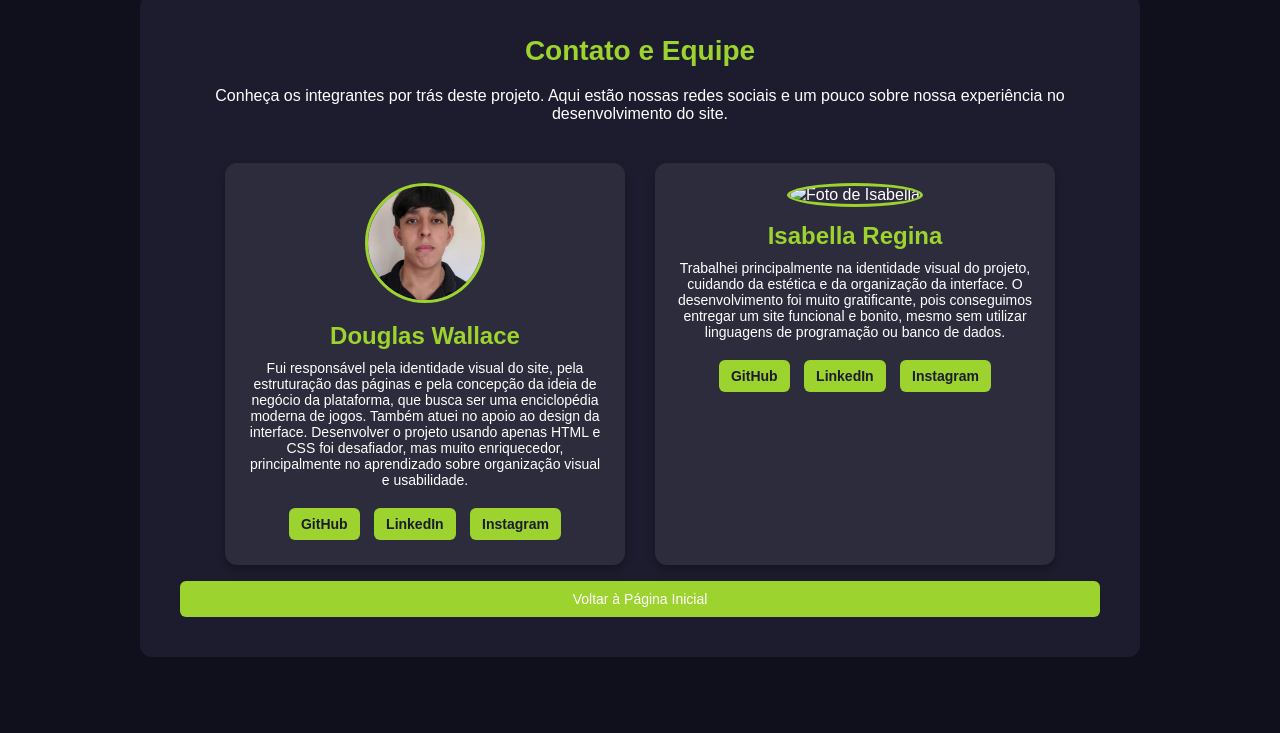
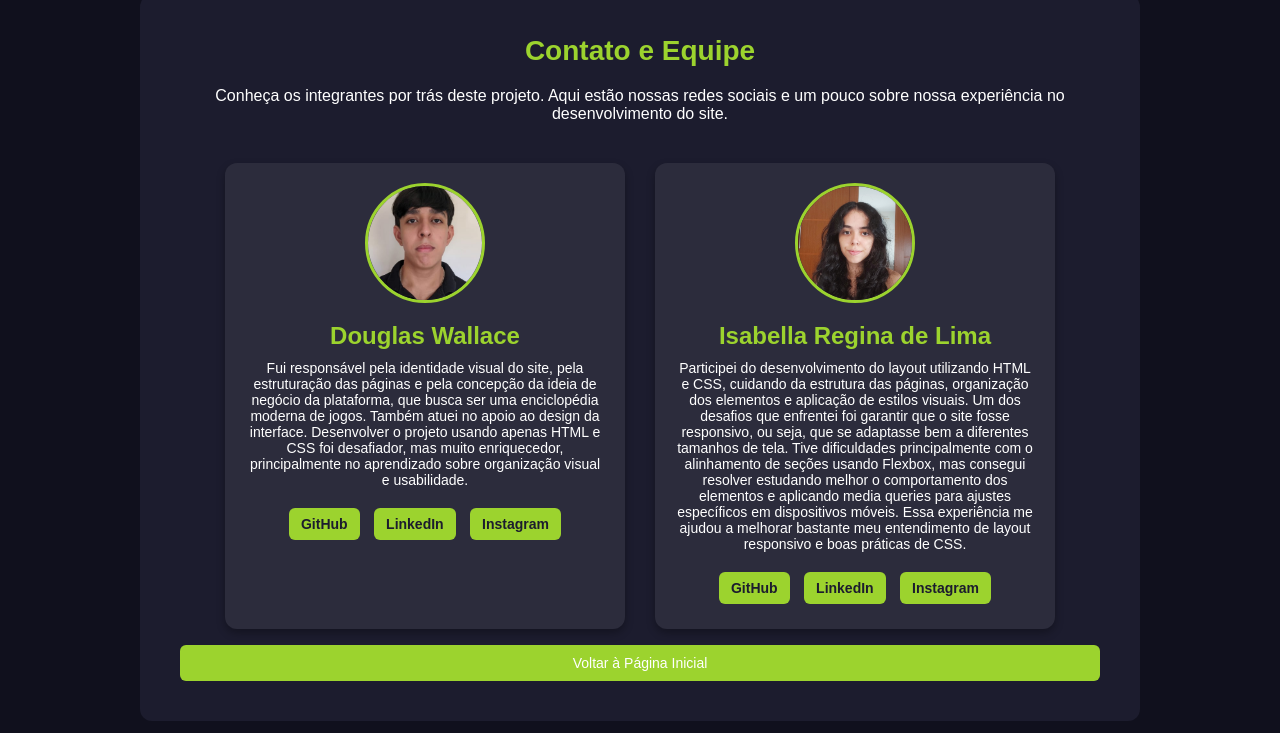
Before and after one commit to IsabellaLimaa/GameLet-Interfaces, a plain HTML site: page html/contato.html in a window 1280 px wide. Shown: the part 67-800 px from the top of the page. Drawn offline with Linux system fonts and the light colour scheme.

Commit message:
adicionei a foto de contato e a descrição

```diff
--- a/html/contato.html
+++ b/html/contato.html
@@ -62,15 +62,16 @@
 
                 <!-- Isabella -->
                 <div class="card-integrante">
-                    <img src="/imagens/isabella.jpg" alt="Foto de Isabella" class="foto-integrante">
-                    <h2>Isabella Regina</h2>
-                    <p>Trabalhei principalmente na identidade visual do projeto, cuidando da estética e da organização
-                        da interface. O desenvolvimento foi muito gratificante, pois conseguimos entregar um site
-                        funcional e bonito, mesmo sem utilizar linguagens de programação ou banco de dados.</p>
+                    <img src="../imagens/Isabella.jpg" alt="Foto de Isabella" class="foto-integrante">
+                    <h2>Isabella Regina de Lima</h2>
+                    <p>Participei do desenvolvimento do layout utilizando HTML e CSS, cuidando da estrutura das páginas, organização dos elementos
+                    e aplicação de estilos visuais. Um dos desafios que enfrentei foi garantir que o site fosse responsivo, ou seja, que se adaptasse bem a diferentes
+                    tamanhos de tela. Tive dificuldades principalmente com o alinhamento de seções usando Flexbox, mas consegui resolver estudando melhor o comportamento
+                    dos elementos e aplicando media queries para ajustes específicos em dispositivos móveis. Essa experiência me ajudou a melhorar bastante meu entendimento de layout responsivo e boas práticas de CSS.</p>
                     <div class="redes-sociais">
-                        <a href="https://github.com/usuariodaisabella" target="_blank">GitHub</a>
-                        <a href="https://www.linkedin.com/in/usuariodaisabella" target="_blank">LinkedIn</a>
-                        <a href="https://www.instagram.com/usuariodaisabella" target="_blank">Instagram</a>
+                        <a href="https://github.com/IsabellaLimaa" target="_blank">GitHub</a>
+                        <a href="https://www.linkedin.com/in/isabella-regina-de-lima-1369452ba/" target="_blank">LinkedIn</a>
+                        <a href="https://www.instagram.com/isabella_de_limaa/profilecard/?igsh=NTY0eGMzejRrMm1y" target="_blank">Instagram</a>
                     </div>
                 </div>
 
```
Also changed, not shown: imagens/Isabella.jpg (added).
